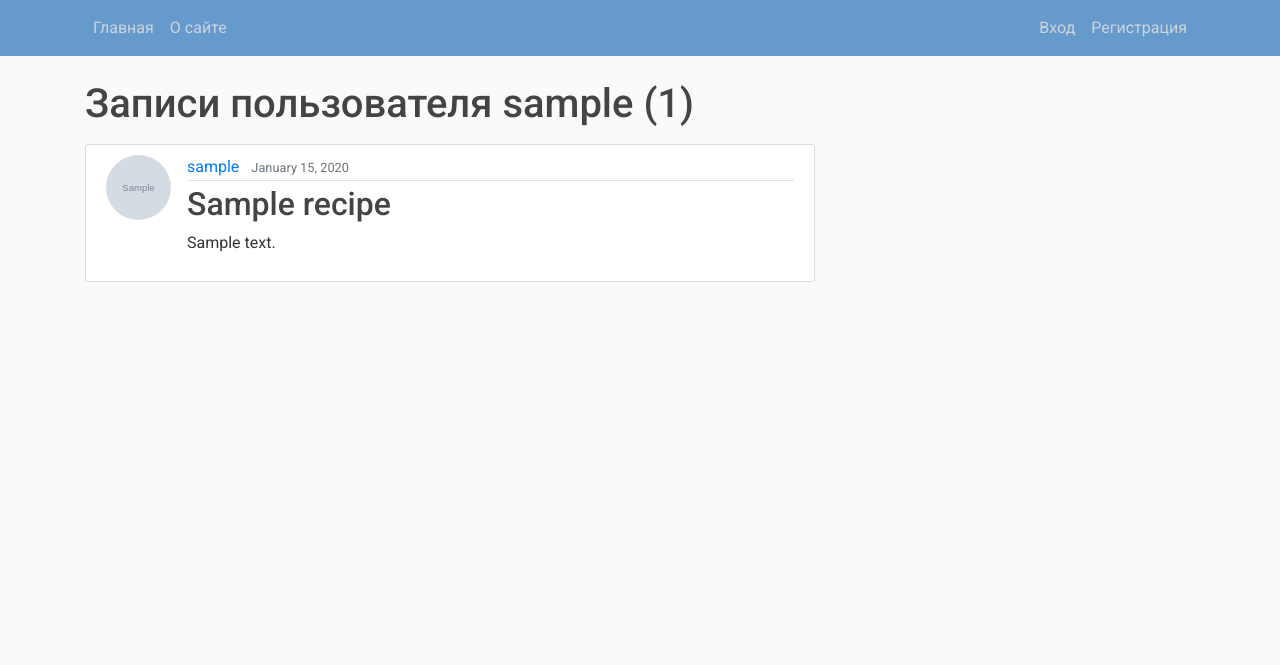
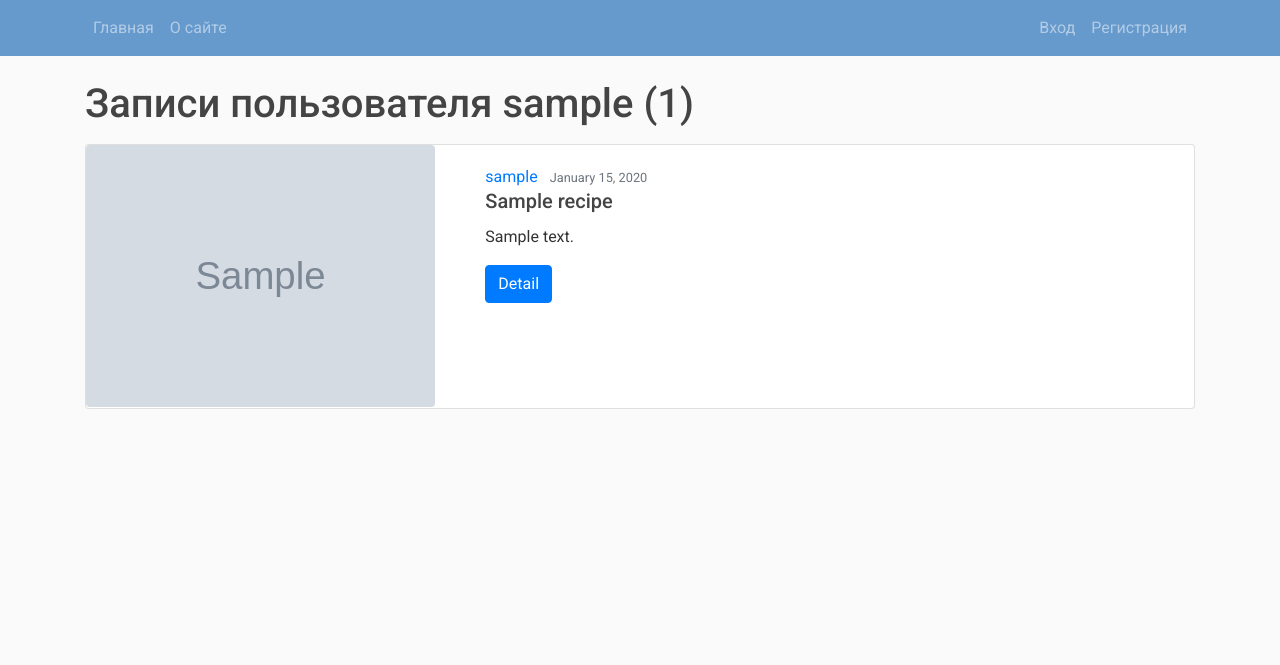
Before and after one commit to nikk-93/FinalProject, a Django app: a page that uses WebCook/templates/WebCook/user_recipe.html in a window 1280 px wide. Shown: the top 665 px of the page. Run offline with Django 3.2, Linux system fonts and the light colour scheme; tables that the repository leaves empty hold one stand-in row (values such as "Sample post"); grey boxes marked "Sample" are stand-in pictures; some libraries are stand-ins or nearby versions.

Commit message:
final-fix8

```diff
--- a/FinalProject/settings.py
+++ b/FinalProject/settings.py
@@ -68,7 +68,7 @@ ROOT_URLCONF = 'FinalProject.urls'
 TEMPLATES = [
     {
         'BACKEND': 'django.template.backends.django.DjangoTemplates',
-        'DIRS': [],
+        'DIRS': [Path.joinpath(BASE_DIR, 'templates')],
         'APP_DIRS': True,
         'OPTIONS': {
             'context_processors': [
--- a/WebCook/templates/WebCook/about.html
+++ b/WebCook/templates/WebCook/about.html
@@ -1,4 +1,4 @@
-{% extends "WebCook/base.html" %}
+{% extends "base.html" %}
 {% block content %}
 <h1>Сайт рецептов</h1>
 {% endblock content %}
--- a/WebCook/templates/WebCook/recipe_confirm_delete.html
+++ b/WebCook/templates/WebCook/recipe_confirm_delete.html
@@ -1,4 +1,4 @@
-{% extends "WebCook/base.html" %}
+{% extends "base.html" %}
 
 {% block content %}
 <div class="content-section">
--- a/WebCook/templates/WebCook/recipe_form.html
+++ b/WebCook/templates/WebCook/recipe_form.html
@@ -1,4 +1,4 @@
-{% extends "WebCook/base.html" %}
+{% extends "base.html" %}
 {% load crispy_forms_tags %}
 {% block content %}
 <div class="content-section">
--- a/WebCook/templates/WebCook/user_recipe.html
+++ b/WebCook/templates/WebCook/user_recipe.html
@@ -1,40 +1,9 @@
-{% extends "WebCook/base.html" %}
+{% extends "base.html" %}
 {% block content %}
+{% load news_tags %}
 <h1 class="mb-3">Записи пользователя {{ view.kwargs.username }} ({{ page_obj.paginator.count }})</h1>
 {% for recipe in recipes %}
-<article class="media content-section">
-  <img class="rounded-circle article-img" src="{{ recipe.author.profile.image.url }}">
-  <div class="media-body">
-    <div class="article-metadata">
-      <a class="mr-2" href="{% url 'user-recipes' recipe.author.username %}">{{ recipe.author }}</a>
-      <small class="text-muted">{{ recipe.date_posted|date:"F d, Y" }}</small>
-    </div>
-    <h2><a class="article-title" href="{% url 'recipe-detail' recipe.id %}">{{ recipe.title }}</a></h2>
-    <p class="article-content">{{ recipe.content }}</p>
-  </div>
-</article>
+{% show_recipe recipe btn_detail=True %}
 {% endfor %}
-<div class="pagination justify-content-center">
-  {% if is_paginated %}
-
-  {% if page_obj.has_previous %}
-  <a class="btn btn-outline-info mb-4 mr-1" href="?page=1">Первая</a>
-  <a class="btn btn-outline-info mb-4 mr-1" href="?page={{ page_obj.previous_page_number }}">Предыдущая</a>
-  {% endif %}
-
-  {% for num in page_obj.paginator.page_range %}
-  {% if page_obj.number == num %}
-  <a class="btn btn-info mb-4 mr-1" href="?page={{ num }}">{{ num }}</a>
-  {% elif num > page_obj.number|add:'-3' and num < page_obj.number|add:'3' %}
-  <a class="btn btn-outline-info mb-4 mr-1" href="?page={{ num }}">{{ num }}</a>
-  {% endif %}
-  {% endfor %}
-
-  {% if page_obj.has_next %}
-  <a class="btn btn-outline-info mb-4 mr-1" href="?page={{ page_obj.next_page_number }}">Следующая</a>
-  <a class="btn btn-outline-info mb-4 mr-1" href="?page={{ page_obj.paginator.num_pages }}">Последняя</a>
-  {% endif %}
-
-  {% endif %}
-</div>
+{% include 'inc/_page_navigator.html' %}
 {% endblock content %}
--- /dev/null
+++ b/WebCook/templates/tags/recipe_card.html
@@ -0,0 +1,36 @@
+<div class="card mb-3" style="max-width: 100%;">
+    <div class="row g-0">
+        <div class="col-md-4">
+            <img src="{{recipe.image.url}}" class="img-fluid rounded-start rounded" alt="...">
+        </div>
+        <div class="col-md-8">
+            <div class="card-body">
+                {% comment %} <img class="rounded-circle article-img" src="{{ recipe.author.profile.image.url }}">
+                {% endcomment %}
+                <a class="mr-2" href="{% url 'user-recipes' recipe.author.username %}">{{ recipe.author }}</a>
+                <small class="text-muted">{{ recipe.date_posted|date:"F d, Y" }}</small>
+                <h5 class="card-title">{{recipe.title}}</h5>
+                <p class="card-text">{{recipe.description}}</p>
+                <div>
+                    {% if btn_detail %}
+                    <a href="{% url 'recipe-detail' recipe.id %}" class="btn btn-primary">Detail</a>
+                    {% endif %}
+
+                    {% if btn_edit %}
+                    <a class="btn btn-secondary btn-sm mt-1 mb-1"
+                        href="{% url 'recipe-update' recipe.id %}">Редактировать</a>
+                    {% endif %}
+
+                    {% if btn_delete %}
+                    <a class="btn btn-danger btn-sm mt-1 mb-1" href="{% url 'recipe-delete' recipe.id %}">Удалить</a>
+                    {% endif %}
+                </div>
+            </div>
+        </div>
+        <div class="col-md-12">
+            {% if explain %}
+            <p class="article-content">{{ recipe.content }}</p>
+            {% endif %}
+        </div>
+    </div>
+</div>
--- /dev/null
+++ b/WebCook/templatetags/news_tags.py
@@ -0,0 +1,17 @@
+from django import template
+
+register = template.Library()
+
+
+@register.inclusion_tag('tags/recipe_card.html')
+def show_recipe(recipe,
+                explain=False,
+                btn_detail=False,
+                btn_edit=False,
+                btn_delete=False):
+    print(recipe)
+    return {"recipe": recipe,
+            "btn_detail": btn_detail,
+            "btn_edit": btn_edit,
+            "btn_delete": btn_delete,
+            "explain": explain}
--- a/WebCook/views.py
+++ b/WebCook/views.py
@@ -9,13 +9,6 @@ from django.views.generic import (
     DeleteView
 )
 from .models import Recipe
-
-
-def home(request):
-    context = {
-        'recipes': Recipe.objects.all()
-    }
-    return render(request, 'WebCook/home.html', context)
 
 
 def about(request):
@@ -47,7 +40,8 @@ class RecipeDetailView(DetailView):
 
 class RecipeCreateView(LoginRequiredMixin, CreateView):
     model = Recipe
-    fields = ['title', 'content', 'cooking_time', 'categories', 'image']
+    fields = ['title', 'description', 'content',
+              'cooking_time', 'categories', 'image']
 
     def form_valid(self, form):
         form.instance.author = self.request.user
@@ -56,7 +50,8 @@ class RecipeCreateView(LoginRequiredMixin, CreateView):
 
 class RecipeUpdateView(LoginRequiredMixin, UserPassesTestMixin, UpdateView):
     model = Recipe
-    fields = ['title', 'content', 'cooking_time', 'categories', 'image']
+    fields = ['title', 'description', 'content',
+              'cooking_time', 'categories', 'image']
 
     def form_valid(self, form):
         form.instance.author = self.request.user
--- a/WebCook/templates/WebCook/base.html
+++ b/templates/base.html
@@ -1,31 +1,34 @@
 {% load static %}
 <!DOCTYPE html>
-<html>
+<html lang="en">
 
 <head>
 
   <!-- Обязательные мета-теги -->
   <meta charset="utf-8">
   <meta name="viewport" content="width=device-width, initial-scale=1, shrink-to-fit=no">
-
-  <!-- Bootstrap, иконки и шрифт -->
-  <link rel="stylesheet" href="https://maxcdn.bootstrapcdn.com/bootstrap/4.0.0/css/bootstrap.min.css"
-    integrity="sha384-Gn5384xqQ1aoWXA+058RXPxPg6fy4IWvTNh0E263XmFcJlSAwiGgFAW/dAiS6JXm" crossorigin="anonymous">
-  <link
-    href='http://fonts.googleapis.com/css?family=Roboto:400,100,100italic,300,300italic,400italic,500,500italic,700,700italic,900italic,900'
-    rel='stylesheet' type='text/css'>
-  <link rel="stylesheet" type="text/css" href="{% static 'WebCook/main.css' %}">
-  <link href='https://unpkg.com/boxicons@2.1.2/css/boxicons.min.css' rel='stylesheet'>
-
   {% if title %}
   <title>{{ title }}</title>
   {% else %}
   <title>Сайт рецептов</title>
   {% endif %}
+
+  <!-- Bootstrap, иконки и шрифт -->
+  <link rel="stylesheet" href="https://maxcdn.bootstrapcdn.com/bootstrap/4.0.0/css/bootstrap.min.css"
+    integrity="sha384-Gn5384xqQ1aoWXA+058RXPxPg6fy4IWvTNh0E263XmFcJlSAwiGgFAW/dAiS6JXm" crossorigin="anonymous">
+
+  <link
+    href='http://fonts.googleapis.com/css?family=Roboto:400,100,100italic,300,300italic,400italic,500,500italic,700,700italic,900italic,900'
+    rel='stylesheet' type='text/css'>
+
+  <link rel="stylesheet" type="text/css" href="{% static 'WebCook/main.css' %}">
+
+  <link href='https://unpkg.com/boxicons@2.1.2/css/boxicons.min.css' rel='stylesheet'>
+
 </head>
 
 <body>
-  <header class="site-header">
+  <header class="navbar-header fixed-top">
     <nav class="navbar navbar-expand-md navbar-dark bg-blue fixed-top">
       <div class="container">
         <button class="navbar-toggler" type="button" data-toggle="collapse" data-target="#navbarToggle"
@@ -52,9 +55,10 @@
       </div>
     </nav>
   </header>
+
   <main role="main" class="container">
     <div class="row">
-      <div class="col-md-8">
+      <div class="col-md-12">
         {% if messages %}
         {% for message in messages %}
         <div class="alert alert-{{ message.tags }}">
@@ -65,8 +69,8 @@
         {% block content %}{% endblock %}
       </div>
     </div>
+  </main>
 
-  </main>
   <!-- Футер закреплен внизу, независимо от количества постов на странице -->
   <footer class="text-center bg-dark">
     <p><a href="{% url 'webcook-home' %}">© Сайт рецептов</a></p>
--- /dev/null
+++ b/templates/inc/_page_navigator.html
@@ -0,0 +1,23 @@
+<div class="pagination justify-content-center">
+    {% if is_paginated %}
+
+    {% if page_obj.has_previous %}
+    <a class="btn btn-outline-info mb-4 mr-1" href="?page=1">Первая</a>
+    <a class="btn btn-outline-info mb-4 mr-1" href="?page={{ page_obj.previous_page_number }}">Предыдущая</a>
+    {% endif %}
+
+    {% for num in page_obj.paginator.page_range %}
+    {% if page_obj.number == num %}
+    <a class="btn btn-info mb-4 mr-1" href="?page={{ num }}">{{ num }}</a>
+    {% elif num > page_obj.number|add:'-3' and num < page_obj.number|add:'3' %}
+    <a class="btn btn-outline-info mb-4 mr-1" href="?page={{ num }}">{{ num }}</a>
+    {% endif %}
+    {% endfor %}
+
+    {% if page_obj.has_next %}
+    <a class="btn btn-outline-info mb-4 mr-1" href="?page={{ page_obj.next_page_number }}">Следующая</a>
+    <a class="btn btn-outline-info mb-4 mr-1" href="?page={{ page_obj.paginator.num_pages }}">Последняя</a>
+    {% endif %}
+
+    {% endif %}
+</div>
--- a/users/templates/users/login.html
+++ b/users/templates/users/login.html
@@ -1,4 +1,4 @@
-{% extends "WebCook/base.html" %}
+{% extends "base.html" %}
 {% load crispy_forms_tags %}
 {% block content %}
 <div class="content-section">
--- a/users/templates/users/logout.html
+++ b/users/templates/users/logout.html
@@ -1,4 +1,4 @@
-{% extends "WebCook/base.html" %}
+{% extends "base.html" %}
 {% block content %}
 <h2>Вы вышли из своей учетной записи</h2>
 <div class="border-top pt-3">
--- a/users/templates/users/profile.html
+++ b/users/templates/users/profile.html
@@ -1,4 +1,4 @@
-{% extends "WebCook/base.html" %}
+{% extends "base.html" %}
 {% load crispy_forms_tags %}
 {% block content %}
 <div class="content-section">
--- a/users/templates/users/register.html
+++ b/users/templates/users/register.html
@@ -1,4 +1,4 @@
-{% extends "WebCook/base.html" %}
+{% extends "base.html" %}
 {% load crispy_forms_tags %}
 {% block content %}
 <div class="content-section">
```
Also changed, not shown: WebCook/templates/WebCook/home.html (+4 -36 lines), WebCook/templates/WebCook/recipe_detail.html (+7 -22 lines), WebCook/templatetags/__init__.py (added), media/recipes/big_63397_0E27y1E.jpg (added), media/recipes/big_63397_P7JJgJg.jpg (added), media/recipes/big_63397_agd9OZH.jpg (added).
